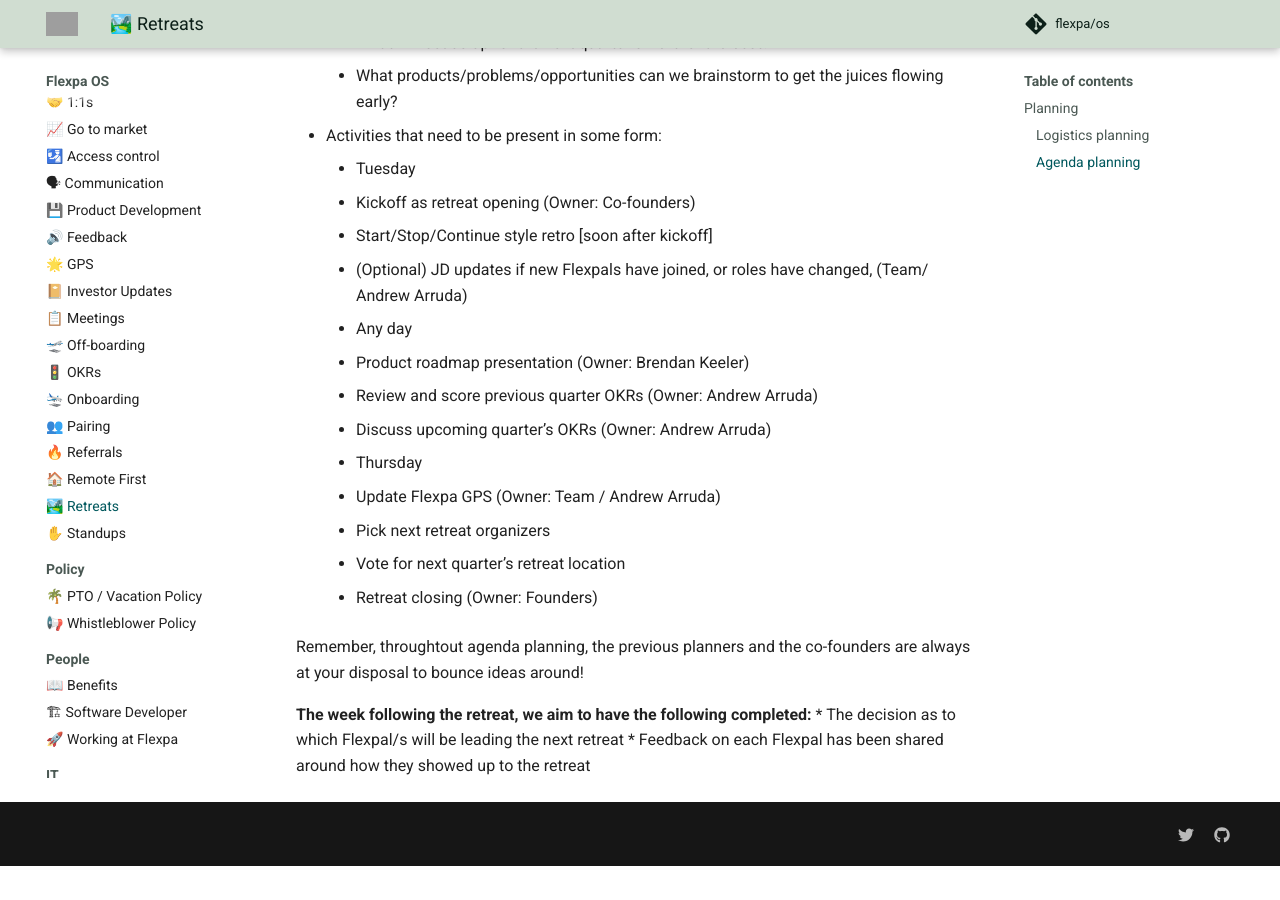
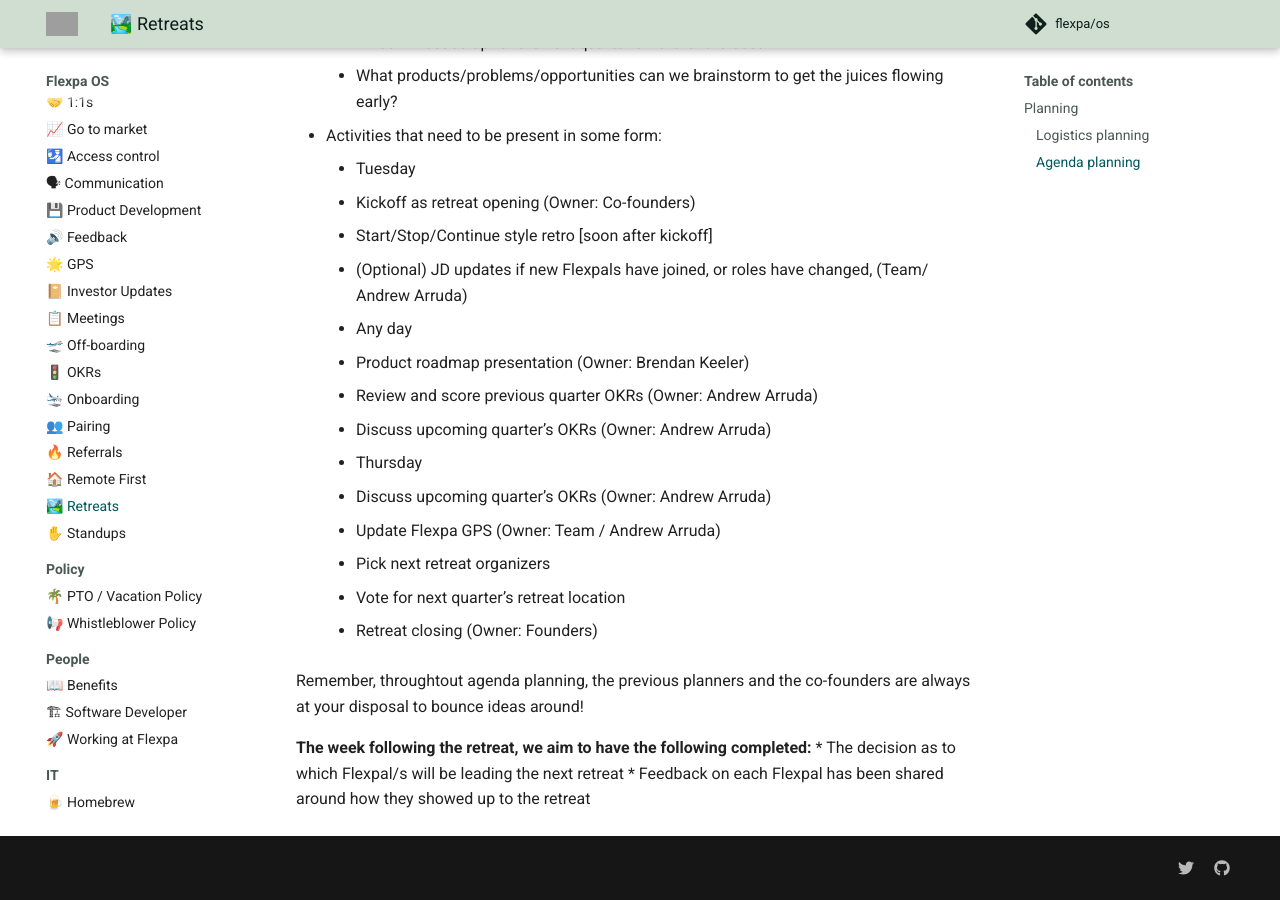
Before and after one commit to flexpa/os, an MkDocs documentation site: the page built from docs/process/retreats.md, in a window 1280 px wide and 900 px high, scrolled down 3781 px. Built offline with MkDocs 1.6.1 and Material for MkDocs 9.7.7, drawn with Linux system fonts in a browser that asks for light colours; comment, search, counter and statistics services are not loaded; before the commit the page ends 4647 px from its top, so only the background shows below that; grey boxes are pictures that could not be loaded.

Commit message:
Update retreats.md
formatting change

```diff
--- a/docs/process/retreats.md
+++ b/docs/process/retreats.md
@@ -107,18 +107,19 @@
 
 * Activities that need to be present in some form:
     * Tuesday
-     * Kickoff as retreat opening (Owner: Co-founders)
-     * Start/Stop/Continue style retro [soon after kickoff]
-     * (Optional) JD updates if new Flexpals have joined, or roles have changed,  (Team/ Andrew Arruda)
+       - Kickoff as retreat opening (Owner: Co-founders)
+       - Start/Stop/Continue style retro [soon after kickoff]
+      - (Optional) JD updates if new Flexpals have joined, or roles have changed,  (Team/ Andrew Arruda)
     * Any day
-     * Product roadmap presentation (Owner: Brendan Keeler)
-     * Review and score previous quarter OKRs (Owner: Andrew Arruda)
-     * Discuss upcoming quarter’s OKRs (Owner: Andrew Arruda)
+       - Product roadmap presentation (Owner: Brendan Keeler)
+       - Review and score previous quarter OKRs (Owner: Andrew Arruda)
+       - Discuss upcoming quarter’s OKRs (Owner: Andrew Arruda)
     * Thursday
-     * Update Flexpa GPS (Owner: Team / Andrew Arruda)
-     * Pick next retreat organizers
-      * Vote for next quarter’s retreat location
-      * Retreat closing (Owner: Founders)
+       - Discuss upcoming quarter’s OKRs (Owner: Andrew Arruda)
+       - Update Flexpa GPS (Owner: Team / Andrew Arruda)
+       - Pick next retreat organizers
+       - Vote for next quarter’s retreat location
+       - Retreat closing (Owner: Founders)
 
 Remember, throughtout agenda planning, the previous planners and the co-founders are always at your disposal to bounce ideas around!
 
```
